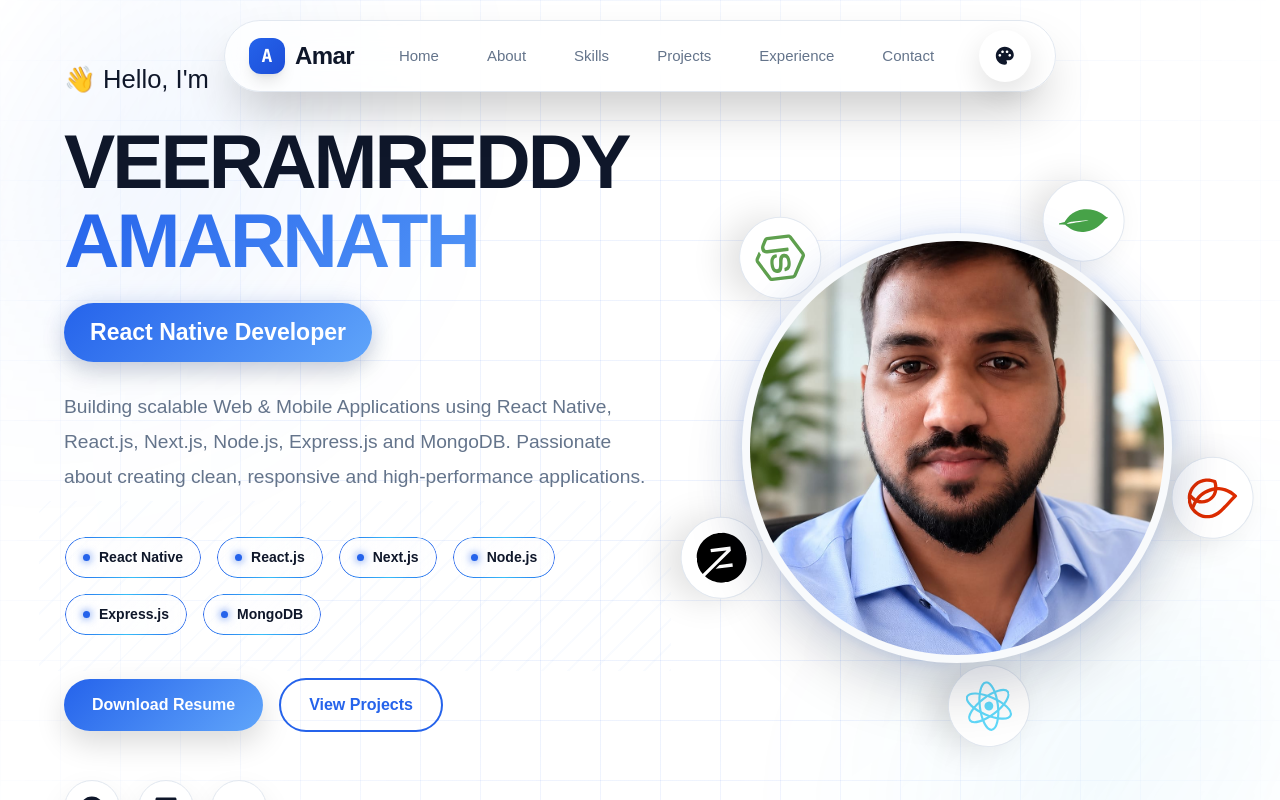
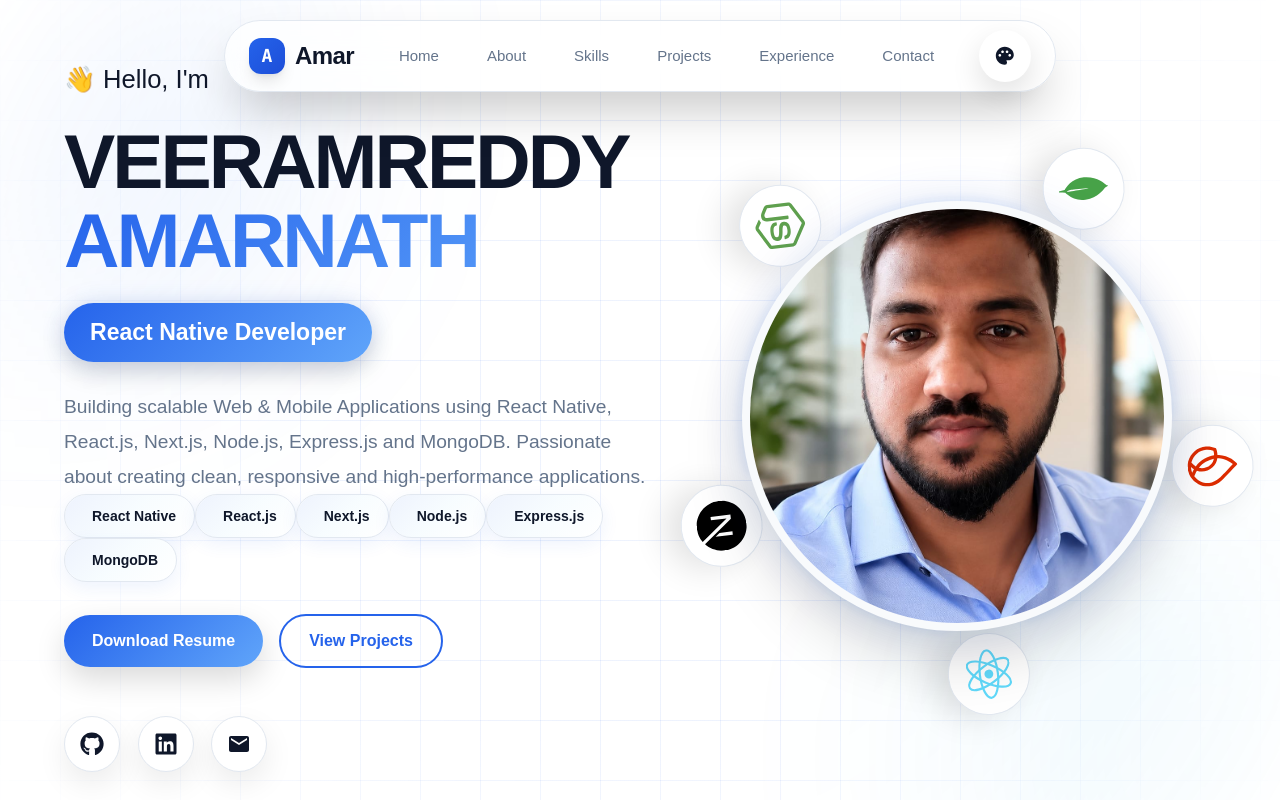
Before and after one commit to Amarnath1810/amar-port-folio, a Next.js app: page / in a window 1280 px wide. Shown: the top 800 px of the page. Built offline with nearby package versions, Linux system fonts and the light colour scheme.

Commit message:
Update Hero.module.scss

```diff
--- a/app/components/hero/Hero.module.scss
+++ b/app/components/hero/Hero.module.scss
@@ -368,57 +368,6 @@
    SKILLS
 ========================================= */
 
-.skills {
-  position: relative;
-
-  display: flex;
-
-  flex-wrap: wrap;
-
-  align-items: center;
-
-  gap: 14px;
-
-  margin-top: 2rem;
-
-  margin-left: 0;
-
-  padding: 10px 0;
-
-  @include tablet {
-    justify-content: center;
-  }
-
-  @include mobile {
-    gap: 10px;
-  }
-}
-
-/* =========================================
-   SKILL BACKGROUND LINES
-========================================= */
-
-.skills::before {
-  content: "";
-
-  position: absolute;
-
-  inset: -25px;
-
-  pointer-events: none;
-
-  opacity: 0.25;
-
-  background-image:
-    repeating-linear-gradient(
-      -45deg,
-      rgba(59, 130, 246, 0.12) 0px,
-      rgba(59, 130, 246, 0.12) 2px,
-      transparent 2px,
-      transparent 18px
-    );
-}
-
 /* =========================================
    SKILL CHIP
 ========================================= */
@@ -427,78 +376,66 @@
   position: relative;
 
   display: inline-flex;
-
   align-items: center;
-
   justify-content: center;
 
   gap: 9px;
 
-  padding: 10px 18px;
+  min-height: 44px;
+  padding: 0 18px;
 
   border-radius: 999px;
 
-  color: var(--text-primary);
+  color: var(--text-primary) !important;
+  -webkit-text-fill-color: var(--text-primary) !important;
 
-  font-size: 14px;
+  font-size: 14px !important;
+  font-weight: 600 !important;
+  line-height: 1;
 
-  font-weight: 600;
+  white-space: nowrap;
 
-  background:
-    linear-gradient(
-      135deg,
-      rgba(255, 255, 255, 0.08),
-      rgba(255, 255, 255, 0.02)
-    );
+  background: var(--card-bg);
 
-  border: 1px solid rgba(255, 255, 255, 0.08);
+  border: 1px solid var(--border);
 
-  backdrop-filter: blur(16px);
-
-  -webkit-backdrop-filter: blur(16px);
+  backdrop-filter: blur(14px);
+  -webkit-backdrop-filter: blur(14px);
 
   overflow: hidden;
 
-  cursor: pointer;
+  cursor: default;
+
+  z-index: 10;
+
+  box-shadow:
+    0 6px 18px rgba(37, 99, 235, 0.08);
 
   transition:
     transform 0.3s ease,
-    box-shadow 0.3s ease;
-
-  z-index: 1;
+    border-color 0.3s ease,
+    box-shadow 0.3s ease,
+    background 0.3s ease;
 
   &::before {
     content: "";
 
     position: absolute;
-
     inset: 0;
-
-    padding: 1px;
 
     border-radius: inherit;
 
     background:
       linear-gradient(
-        90deg,
-        #2563eb,
-        #38bdf8,
-        #2563eb
+        135deg,
+        rgba(37, 99, 235, 0.08),
+        rgba(56, 189, 248, 0.04),
+        transparent
       );
 
-    mask:
-      linear-gradient(#fff 0 0) content-box,
-      linear-gradient(#fff 0 0);
+    pointer-events: none;
 
-    mask-composite: exclude;
-
-    -webkit-mask:
-      linear-gradient(#fff 0 0) content-box,
-      linear-gradient(#fff 0 0);
-
-    -webkit-mask-composite: xor;
-
-    pointer-events: none;
+    z-index: -1;
   }
 
   &::after {
@@ -506,59 +443,53 @@
 
     position: absolute;
 
-    inset: -100%;
+    top: 0;
+    left: -120%;
+
+    width: 80%;
+    height: 100%;
 
     background:
       linear-gradient(
-        120deg,
+        90deg,
         transparent,
-        rgba(255, 255, 255, 0.25),
+        rgba(255, 255, 255, 0.18),
         transparent
       );
 
-    transform: translateX(-120%);
+    transform: skewX(-20deg);
 
-    transition: transform 0.7s ease;
+    transition: left 0.7s ease;
 
     pointer-events: none;
   }
 
   &:hover {
-    transform: translateY(-5px);
+    transform: translateY(-4px);
+
+    color: var(--text-primary) !important;
+    -webkit-text-fill-color: var(--text-primary) !important;
+
+    border-color: var(--primary);
+
+    background: var(--card-bg);
 
     box-shadow:
-      0 15px 40px rgba(37, 99, 235, 0.25);
+      0 10px 28px rgba(37, 99, 235, 0.16);
   }
 
   &:hover::after {
-    transform: translateX(120%);
+    left: 140%;
   }
 
   @include mobile {
-    padding: 8px 14px;
+    min-height: 42px;
 
-    font-size: 13px;
+    padding: 0 15px;
+
+    font-size: 13px !important;
   }
 }
-
-/* =========================================
-   SKILL DOT
-========================================= */
-
-.dot {
-  width: 7px;
-  height: 7px;
-
-  flex-shrink: 0;
-
-  border-radius: 50%;
-
-  background: var(--primary);
-
-  box-shadow:
-    0 0 8px var(--primary);
-}
-
 /* =========================================
    BUTTONS
 ========================================= */
```
